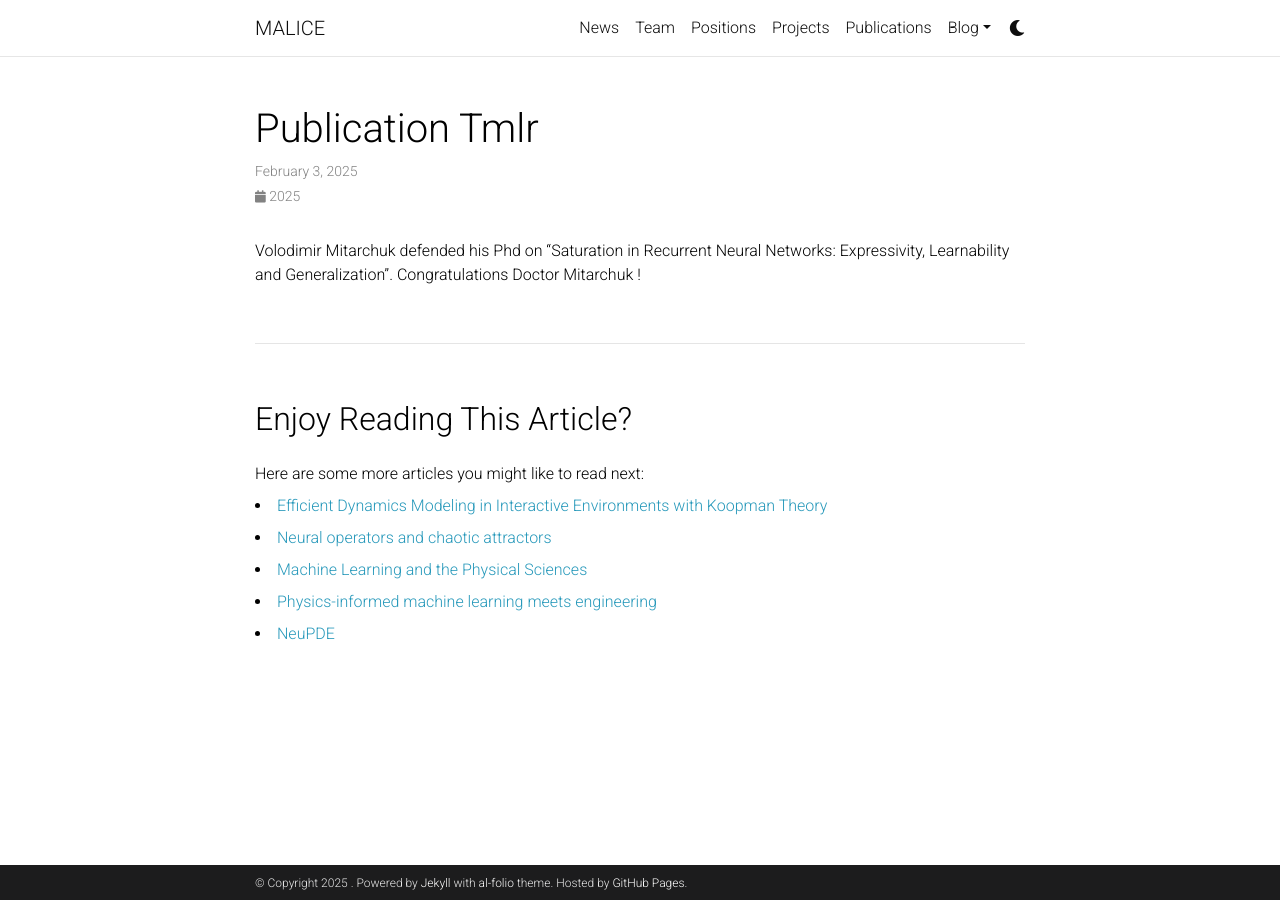
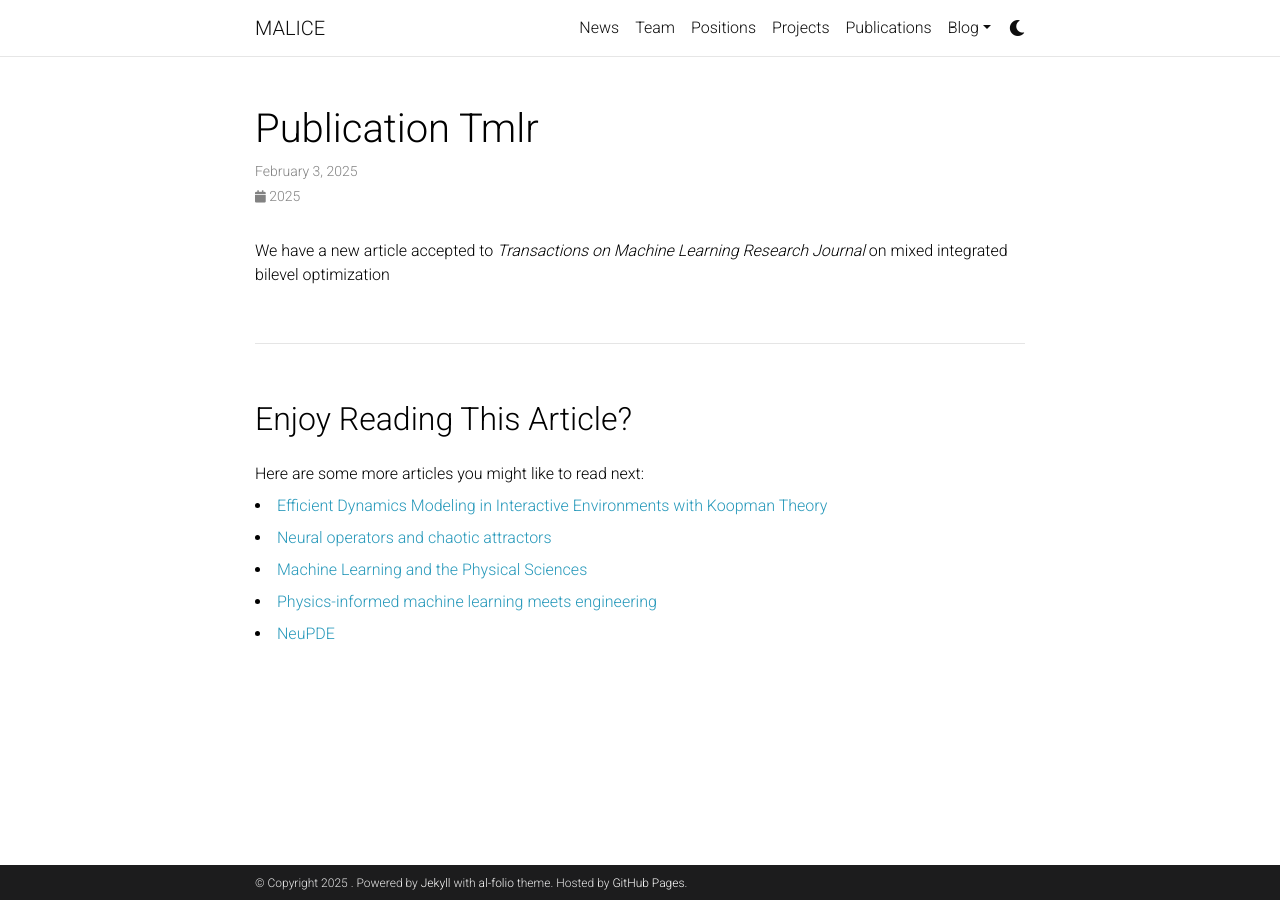
Before and after one commit to labhc-malice/labhc-malice.github.io, a Jekyll site: the page built from _news/25-02-03-publication-tmlr.md, in a window 1280 px wide. Built offline with Jekyll 4.4.1, drawn with Linux system fonts in a browser that asks for light colours; comment, search, counter and statistics services are not loaded; a style sheet for code colours, icons or effects is not loaded.

Commit message:
Update 25-02-03-publication-tmlr.md

```diff
--- a/_news/25-02-03-publication-tmlr.md
+++ b/_news/25-02-03-publication-tmlr.md
@@ -4,4 +4,4 @@ date: 2025-02-03 09:00:00+0100
 inline: true
 ---
 
-Volodimir Mitarchuk defended his Phd on "Saturation in Recurrent Neural Networks: Expressivity, Learnability and Generalization". Congratulations Doctor Mitarchuk !
+We have a new article accepted to *Transactions on Machine Learning Research Journal* on mixed integrated bilevel optimization
```
